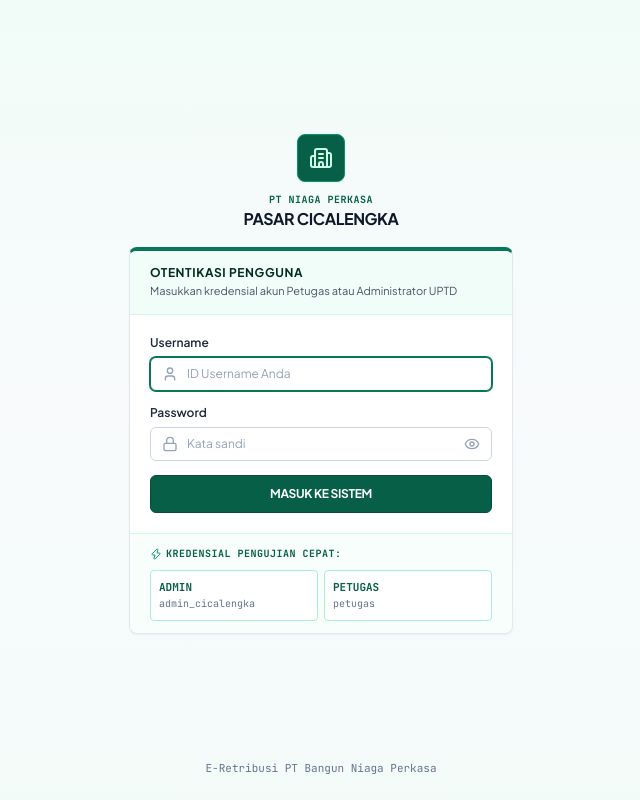
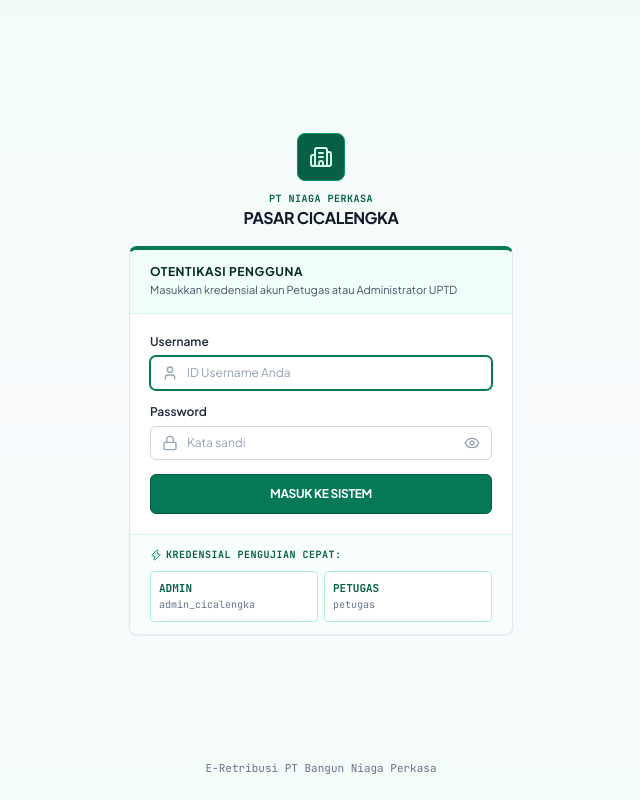
Before and after one commit to rifqyfakhryzain/retribusi-frontend, a React (Vite) app: page /login in a window 1280 px wide. Shown: the whole page, without its empty margins (319-959 px from the left). Built offline with nearby package versions, Linux system fonts and the light colour scheme; no server answers.

Commit message:
refactor: update Button component with institutional styling and subtle focus rings

```diff
--- a/src/components/ui/Button.jsx
+++ b/src/components/ui/Button.jsx
@@ -2,7 +2,8 @@ import { Loader2 } from "lucide-react";
 import { cn } from "../../utils/cn";
 
 /**
- * Reusable Button Component - Institutional & Utilitarian with Green Accent
+ * Reusable Button Component - Modern GovTech (Nuansa Hijau Instansi)
+ * Menggunakan radius presisi 6px (rounded-md), tinggi konsisten, border tipis, dan tanpa shadow mencolok.
  */
 export default function Button({
   children,
@@ -17,23 +18,23 @@ export default function Button({
 }) {
   const variants = {
     primary:
-      "bg-emerald-800 hover:bg-emerald-900 active:bg-emerald-950 text-white shadow-xs focus:ring-emerald-700 border border-emerald-900",
+      "bg-emerald-700 text-white hover:bg-emerald-800 active:bg-emerald-900 border border-emerald-800 shadow-2xs focus-visible:ring-emerald-600/30",
     gov:
-      "bg-emerald-800 hover:bg-emerald-900 active:bg-emerald-950 text-white shadow-xs focus:ring-emerald-700 border border-emerald-900",
+      "bg-emerald-700 text-white hover:bg-emerald-800 active:bg-emerald-900 border border-emerald-800 shadow-2xs focus-visible:ring-emerald-600/30",
     secondary:
-      "bg-emerald-50 hover:bg-emerald-100 active:bg-emerald-200 text-emerald-900 border border-emerald-200 focus:ring-emerald-300",
+      "bg-slate-100 text-slate-800 hover:bg-slate-200 active:bg-slate-300 border border-slate-200 focus-visible:ring-slate-400/30",
+    outline:
+      "border border-slate-300 bg-white text-slate-700 hover:bg-slate-50 hover:text-slate-900 active:bg-slate-100 focus-visible:ring-emerald-600/30 shadow-2xs",
     danger:
-      "bg-red-600 hover:bg-red-700 active:bg-red-800 text-white shadow-xs focus:ring-red-500 border border-red-700",
-    outline:
-      "border border-slate-300 bg-white hover:bg-emerald-50/50 hover:border-emerald-300 text-slate-700 hover:text-emerald-900 focus:ring-emerald-400",
+      "bg-rose-600 text-white hover:bg-rose-700 active:bg-rose-800 border border-rose-700 shadow-2xs focus-visible:ring-rose-500/30",
     ghost:
-      "bg-transparent hover:bg-emerald-50 text-slate-700 hover:text-emerald-900 focus:ring-emerald-300",
+      "bg-transparent text-slate-700 hover:bg-slate-100 hover:text-slate-900 active:bg-slate-200 focus-visible:ring-slate-400/30",
   };
 
   const sizes = {
-    sm: "px-2.5 py-1.5 text-xs font-medium gap-1.5",
-    md: "px-3.5 py-2 text-xs font-semibold gap-2",
-    lg: "px-5 py-2.5 text-sm font-semibold gap-2.5",
+    sm: "h-8 px-3 text-xs font-medium gap-1.5",
+    md: "h-10 px-4 text-sm font-medium gap-2",
+    lg: "h-11 px-5 text-sm font-semibold gap-2.5",
   };
 
   return (
@@ -41,23 +42,23 @@ export default function Button({
       type={type}
       disabled={disabled || isLoading}
       className={cn(
-        "inline-flex items-center justify-center rounded-md transition-all duration-100 select-none cursor-pointer",
-        "focus:outline-none focus:ring-2 focus:ring-offset-1 active:scale-[0.99]",
+        "inline-flex items-center justify-center rounded-md font-sans transition-colors duration-150 select-none cursor-pointer",
+        "focus-visible:outline-none focus-visible:ring-2 focus-visible:ring-offset-1 active:scale-[0.99]",
         "disabled:opacity-50 disabled:cursor-not-allowed disabled:pointer-events-none",
-        variants[variant],
-        sizes[size],
+        variants[variant] || variants.primary,
+        sizes[size] || sizes.md,
         className
       )}
       {...props}
     >
       {isLoading ? (
         <>
-          <Loader2 className="h-3.5 w-3.5 animate-spin" />
+          <Loader2 className="h-4 w-4 animate-spin shrink-0" />
           <span>Memproses...</span>
         </>
       ) : (
         <>
-          {Icon && <Icon className="h-3.5 w-3.5 shrink-0" />}
+          {Icon && <Icon className="h-4 w-4 shrink-0 stroke-[1.75]" />}
           {children}
         </>
       )}
```
